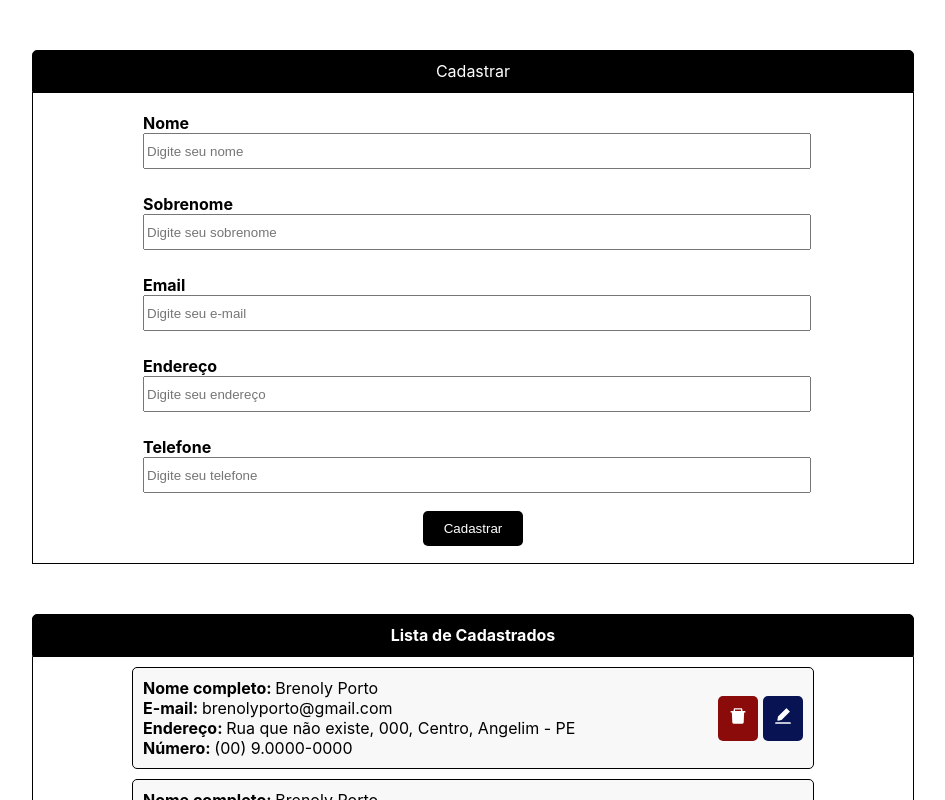
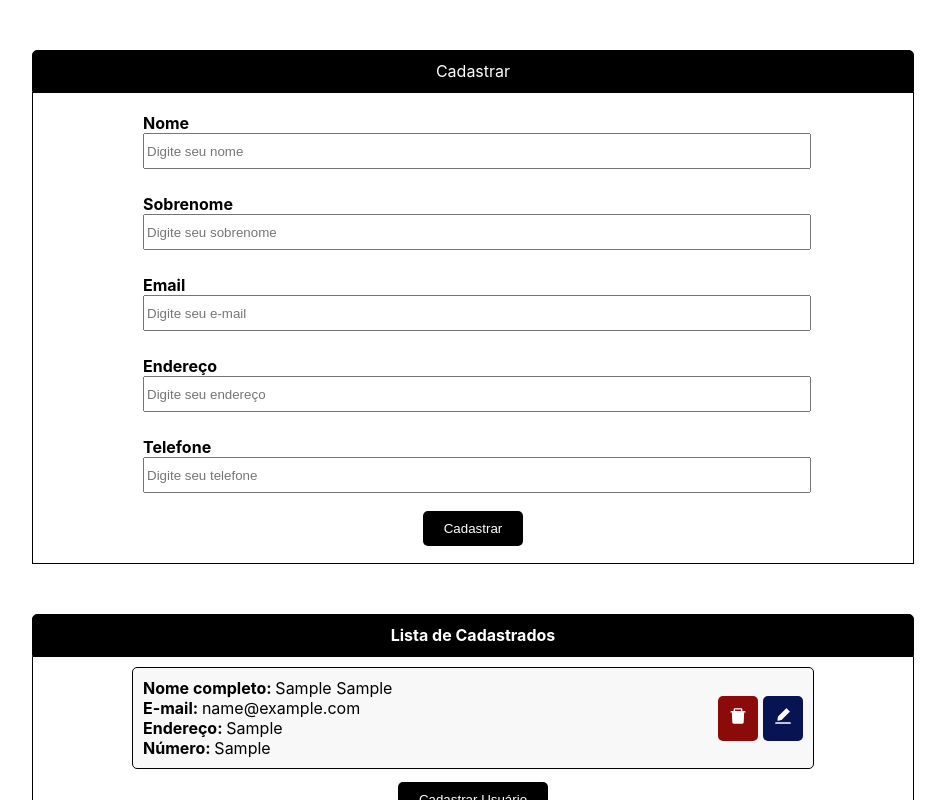
Before and after one commit to Deiversondev/projeto_react_vemSer, a React (Create React App) app in the folder sistemaDeCadastro/: page / in a window 1280 px wide. Both pictures are taken after typing "Sample", "Sample", "name@example.com", "Sample", "Sample" into the empty fields and a click on the button "Cadastrar". Shown: the top 800 px of the page, without its empty margins (167-1112 px from the left). Built offline with nearby package versions, Linux system fonts and the light colour scheme.

Commit message:
Feature listar usuário DONE

```diff
--- a/sistemaDeCadastro/src/App.js
+++ b/sistemaDeCadastro/src/App.js
@@ -1,7 +1,7 @@
 import './App.css';
 import List from './components/list/List';
 import Formulario from './components/fomulario/Formulario';
-import Card from './components/card/Card';
+// import Card from './components/card/Card';
 import {useFormik} from 'formik';
 import {useState} from 'react'
 
@@ -40,7 +40,6 @@ const [userList, setUserList] = useState([]);
     <div className="container">
       <Formulario formik={formik} />
       <List List={userList}  formik={formik}/>
-      <Card  formik={formik}/>
     </div>
   )}
 
--- a/sistemaDeCadastro/src/components/card/Card.js
+++ b/sistemaDeCadastro/src/components/card/Card.js
@@ -1,11 +1,11 @@
-import style from "../card/Card.module.css"
+import styles from "../card/Card.module.css"
 import { AiFillDelete } from "@react-icons/all-files/ai/AiFillDelete";
 import { AiFillEdit } from "@react-icons/all-files/ai/AiFillEdit";
 
 const CardList = () => {
   return (
-    <div className={style.container}>
-      <div className={style.card}>
+    <div className={styles.container}>
+      <div className={styles.card}>
         <div>
           <div>
             <strong>Nome completo: </strong>
@@ -24,9 +24,9 @@ const CardList = () => {
             <span>(00) 9.0000-0000</span>
           </div>
         </div>
-        <div className={style.btn}>
-          <button className={style.delete}><AiFillDelete className={style.deleteIcon}/></button>
-          <button className={style.edit}><AiFillEdit /></button>
+        <div className={styles.btn}>
+          <button className={styles.delete}><AiFillDelete className={styles.deleteIcon}/></button>
+          <button className={styles.edit}><AiFillEdit /></button>
         </div>
       </div>
       {/* <div className={style.rigth}>
--- a/sistemaDeCadastro/src/components/list/List.js
+++ b/sistemaDeCadastro/src/components/list/List.js
@@ -1,34 +1,62 @@
-import Card from "../card/Card"
+
 import style from "../list/List.module.css"
-import Formulario from '../fomulario/Formulario';
-import { useState } from "react";
+import styles from "../card/Card.module.css"
+import { AiFillDelete } from "@react-icons/all-files/ai/AiFillDelete";
+import { AiFillEdit } from "@react-icons/all-files/ai/AiFillEdit";
 
-const List = () => {
+const List = ({List}) => {
 
-  let [activeList, setActiveList] = useState(true);
-
-  const activeComponetForms = () => {
-    setActiveList(false);
-  }
 
   return (
     <>
-    {
-      activeList ?
+
       <div className={style.list}>
       <div className={style.header}>
         <strong>Lista de Cadastrados</strong>
       </div>
       <div className={style.body}>
-        <Card />
-        <Card />
-        <Card />
+
+      {
+        List.length > 0 && (
+          List.map(user => {
+            return (
+              <div className={styles.container}>
+              <div className={styles.card}>
+                <div>
+                  <div>
+                    <strong>Nome completo: </strong>
+                    <span>{`${user.firstName} ${user.lastName}`}</span>
+                  </div>
+                  <div>
+                    <strong>E-mail: </strong>
+                    <span>{user.email}</span>
+                  </div>
+                  <div>
+                    <strong>Endereço: </strong>
+                    <span>{user.address}</span>
+                  </div>
+                  <div>
+                    <strong>Número: </strong>
+                    <span>{user.cellPhoneNumber}</span>
+                  </div>
+                </div>
+                <div className={styles.btn}>
+                  <button className={styles.delete}><AiFillDelete className={styles.deleteIcon}/></button>
+                  <button className={styles.edit}><AiFillEdit /></button>
+                </div>
+              </div>
+            </div>
+            )
+          })
+        )
+      }
         <div className={style.btn}>
-          <button onClick={activeComponetForms}>Cadastrar Usuário</button>
+          <button >Cadastrar Usuário</button>
         </div>
       </div>
-    </div> : <Formulario />
-    }
+    </div>
+
+
 
     </>
 
```
